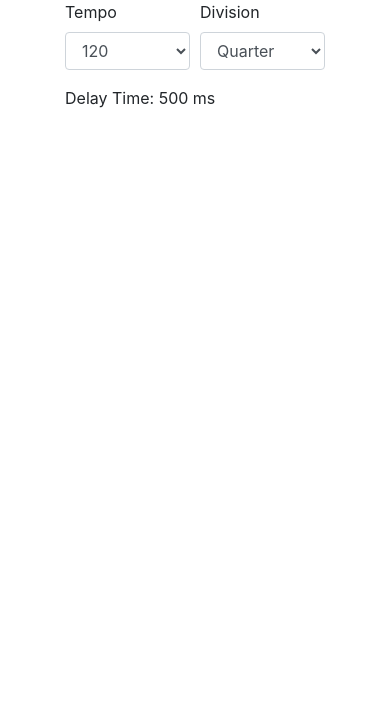
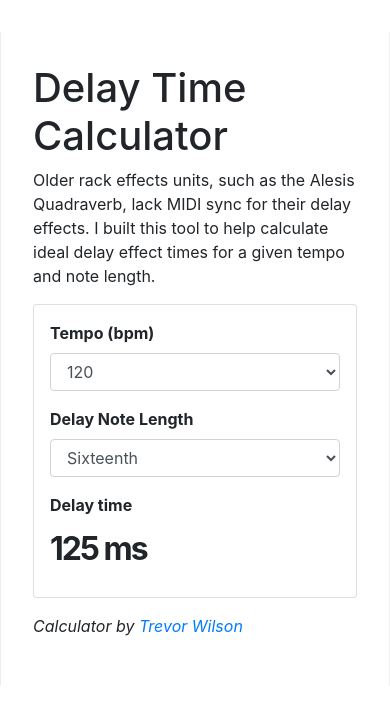
Before and after one commit to wilsontr/delay-calc, a React (Create React App) app: page / in a window 390 px wide. Shown: the top 724 px of the page. Built offline with nearby package versions, Linux system fonts and the light colour scheme.

Commit message:
Improve formatting, mobile support

```diff
--- a/src/App.css
+++ b/src/App.css
@@ -1,47 +1,49 @@
-html, body {
-  height: 100%;
-}
-
 html {
-  display: table;
   margin: auto;
 }
 
 body {
-  display: table-cell;
   vertical-align: top;
+  text-align: center;
+  /*background-color: #eee;*/
 }
 
 .App {
-  margin: 0px auto;
+  margin: 2rem auto;
+  text-align: left;
+  display: flex-shrink;
+  flex: 1;
+  background-color: #fff;
+  padding: 2rem;
+  border-left: 1px solid #eee;
+  border-right: 1px solid #eee;
 }
 
-.App-logo {
-  animation: App-logo-spin infinite 20s linear;
-  height: 40vmin;
-  pointer-events: none;
+.delay-time {
+  font-weight: bold;
+  font-size: 2em;
+  letter-spacing: -2px;
 }
 
-.App-header {
-  background-color: #282c34;
-  min-height: 100vh;
-  display: flex;
-  flex-direction: column;
-  align-items: center;
-  justify-content: center;
-  font-size: calc(10px + 2vmin);
-  color: white;
+.label {
+  font-weight: bold;
 }
 
-.App-link {
-  color: #61dafb;
+.label-row {
+  display: block;
 }
 
-@keyframes App-logo-spin {
-  from {
-    transform: rotate(0deg);
-  }
-  to {
-    transform: rotate(360deg);
+.form-card {
+  padding: 1rem;
+}
+
+@media screen and (min-width: 1024px) and (orientation: landscape) {
+  .delay-time {
+    font-size: 3em;
   }
 }
+
+.written-by {
+  font-style: italic;
+  margin-top: 1rem;
+}
--- a/src/App.js
+++ b/src/App.js
@@ -1,12 +1,14 @@
 import React, { useState, useEffect } from 'react';
 import Form from 'react-bootstrap/Form';
 import Col from 'react-bootstrap/Col';
+import Row from 'react-bootstrap/Row';
+import Card from 'react-bootstrap/Card';
 import './App.css';
 
 const App = () => {
 
   const [tempo, setTempo] = useState(120);
-  const [division, setDivision] = useState(1);
+  const [division, setDivision] = useState(0.25);
   const [delayTime, setDelayTime] = useState(0);
 
   const handleTempoChange = ({ currentTarget: { value } }) => {
@@ -32,23 +34,28 @@ const App = () => {
     setDelayTime(delayTime * 1000);
   }
 
+  const formatDelayTime = delayTime => Math.round(delayTime * 10) / 10;
+
   useEffect(() => {
     calcTime();
   });
 
-
   return (
-    <div className="App">
+    <div className="App col-lg-8">
+      <h1>Delay Time Calculator</h1>
+      <p>Older rack effects units, such as the Alesis Quadraverb, lack MIDI sync for their delay effects. I built this tool to
+      help calculate ideal delay effect times for a given tempo and note length.</p>
+      <Card className="form-card">
         <Form>
-        <Form.Row>
-          <Form.Group as={Col} controlId="formGridTempo" className="col-lg-4">
-            <Form.Label>Tempo</Form.Label>
+          <Form.Row as={Row}>
+            <Form.Group as={Col} controlId="formGridTempo" sm={6}>
+              <Form.Label className="label">Tempo (bpm)</Form.Label>
               <Form.Control value={tempo} as="select" onChange={handleTempoChange}>
                 {getTempoOptions()}
               </Form.Control>
             </Form.Group>
-          <Form.Group as={Col} controlId="formGridDivision" className="col-lg-8">
-            <Form.Label>Division</Form.Label>
+            <Form.Group as={Col} controlId="formGridDivision" sm={6}>
+              <Form.Label className="label">Delay Note Length</Form.Label>
               <Form.Control as="select" value={division} onChange={handleDivisionChange}>
                 <option value="0.25">Sixteenth</option>
                 <option value="0.375">Dotted Sixteenth</option>
@@ -64,11 +71,16 @@ const App = () => {
             </Form.Group>
           </Form.Row>
           <Form.Row>
-          <Form.Group as={Col} className="col-sm-12">
-            <Form.Label>Delay Time: {delayTime} ms</Form.Label>
-          </Form.Group>
+            <Col>
+              <Form.Label className="label label-row">Delay time</Form.Label>
+              <Form.Label className="delay-time">{formatDelayTime(delayTime)} ms</Form.Label>
+            </Col>
           </Form.Row>
         </Form>
+      </Card>
+      <footer>
+        <p className="written-by">Calculator by <a href="https://github.com/wilsontr">Trevor Wilson</a></p>
+      </footer>
     </div>
   );
 }
```
Lines whose indentation alone changed are shown as unchanged.
